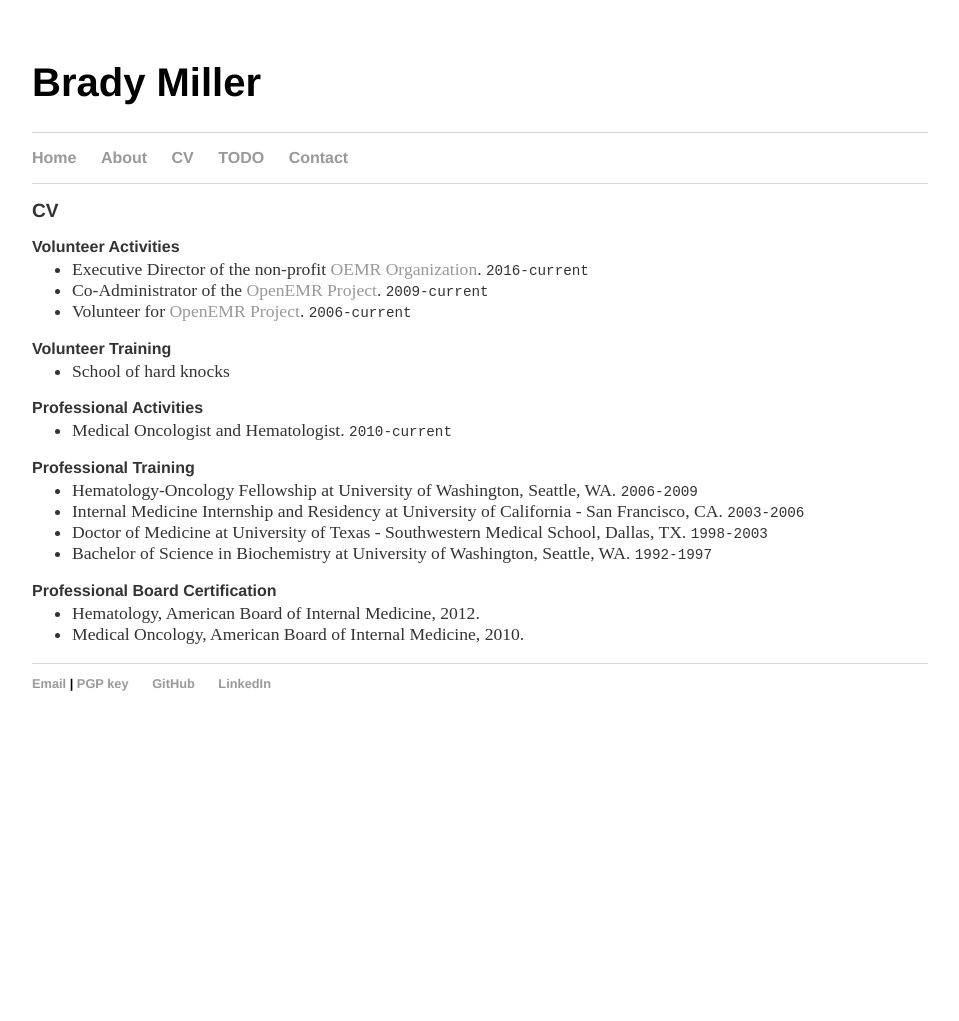
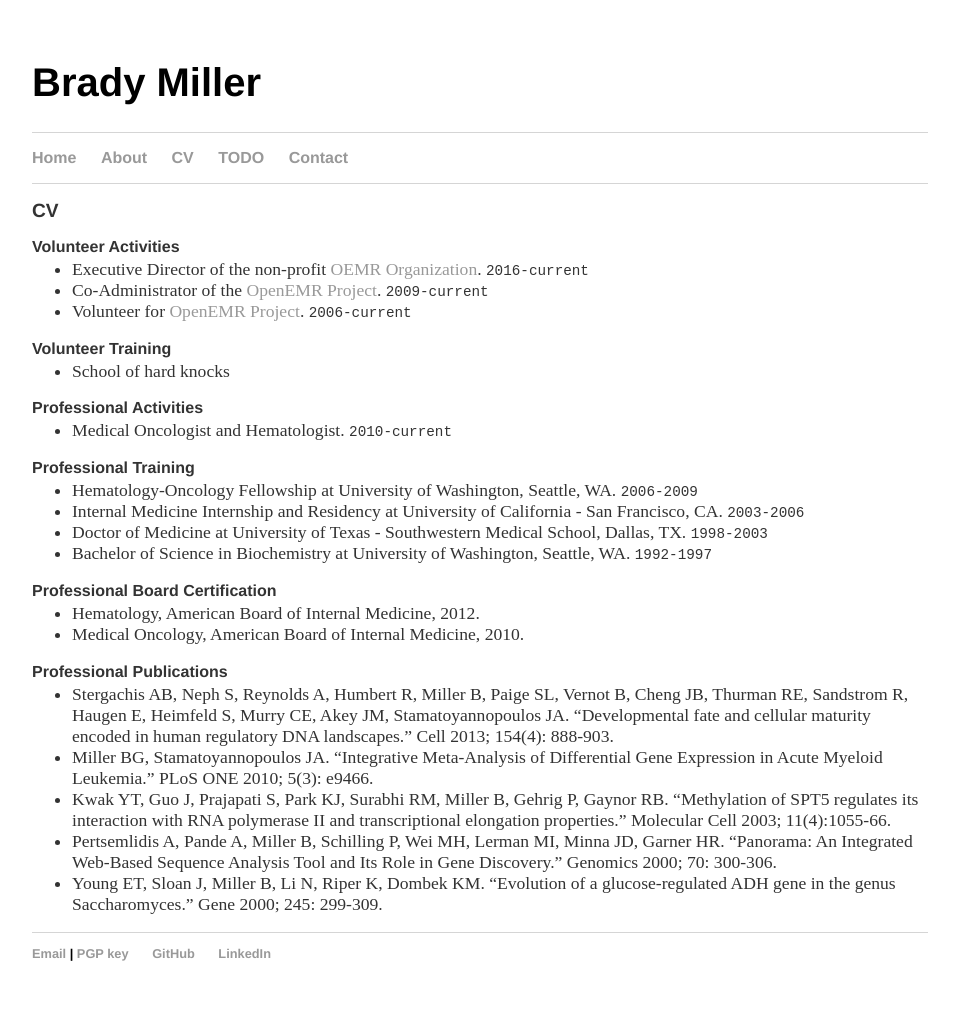
Before and after one commit to bradymiller/bradymiller.github.io, a Jekyll site: the page built from cv/index.md, in a window 1280 px wide. Shown: the whole page, without its empty margins (160-1119 px from the left). Built offline with Jekyll 4.4.1, drawn with Linux system fonts in a browser that asks for light colours; before the commit the page ends 900 px from its top, so only the background shows below that.

Commit message:
update cv

```diff
--- a/cv/index.md
+++ b/cv/index.md
@@ -23,3 +23,10 @@ layout: default
 ### Professional Board Certification
 * Hematology, American Board of Internal Medicine, 2012.
 * Medical Oncology, American Board of Internal Medicine, 2010.
+
+### Professional Publications
+* Stergachis AB, Neph S, Reynolds A, Humbert R, Miller B, Paige SL, Vernot B, Cheng JB, Thurman RE, Sandstrom R, Haugen E, Heimfeld S, Murry CE, Akey JM, Stamatoyannopoulos JA. “Developmental fate and cellular maturity encoded in human regulatory DNA landscapes.” Cell 2013; 154(4): 888-903.
+*	Miller BG,  Stamatoyannopoulos JA. “Integrative Meta-Analysis of Differential Gene Expression in Acute Myeloid Leukemia.” PLoS ONE 2010; 5(3): e9466.
+*	Kwak YT, Guo J, Prajapati S, Park KJ, Surabhi RM, Miller B, Gehrig P, Gaynor RB. “Methylation of SPT5 regulates its interaction with RNA polymerase II and transcriptional elongation properties.” Molecular Cell 2003; 11(4):1055-66.
+*	Pertsemlidis A, Pande A, Miller B, Schilling P, Wei MH, Lerman MI, Minna JD, Garner HR. “Panorama: An Integrated Web-Based Sequence Analysis Tool and Its Role in Gene Discovery.” Genomics 2000; 70: 300-306.
+*	Young ET, Sloan J, Miller B, Li N, Riper K, Dombek KM. “Evolution of a glucose-regulated ADH gene in the genus Saccharomyces.” Gene 2000; 245: 299-309.
```
